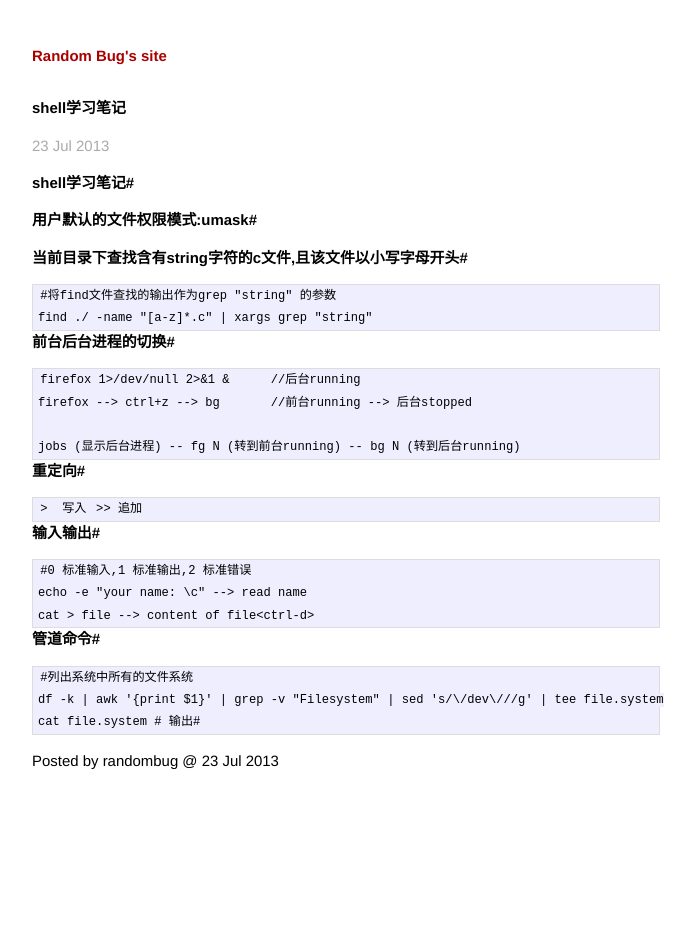
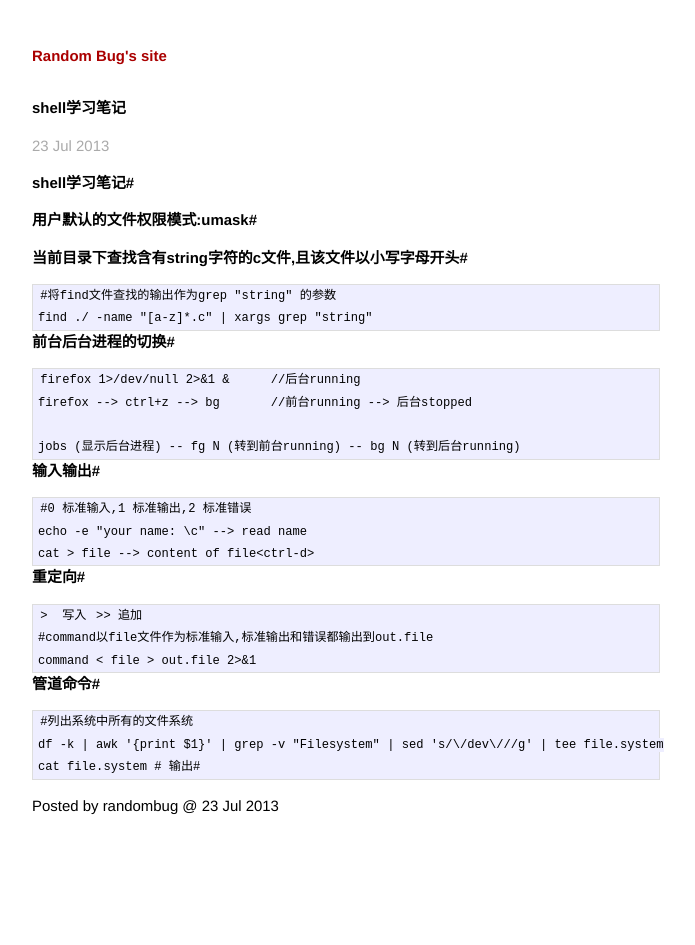
Before and after one commit to jfgong/jekyll_linteler, a Jekyll site: the page built from _posts/2013-07-23-shell-learning.markdown, in a window 1280 px wide. Shown: the whole page, without its empty margins (294-989 px from the left). Built offline with Jekyll 4.4.1, drawn with Linux system fonts in a browser that asks for light colours.

Commit message:
modified file shell-learning

```diff
--- a/_posts/2013-07-23-shell-learning.markdown
+++ b/_posts/2013-07-23-shell-learning.markdown
@@ -19,15 +19,17 @@ title: shell学习笔记
 
 	jobs (显示后台进程) -- fg N (转到前台running) -- bg N (转到后台running)
 
-#重定向#
-
-	>  写入	>> 追加
-
 #输入输出#
 
 	#0 标准输入,1 标准输出,2 标准错误
 	echo -e "your name: \c" --> read name
 	cat > file --> content of file<ctrl-d>
+
+#重定向#
+
+	>  写入	>> 追加
+	#command以file文件作为标准输入,标准输出和错误都输出到out.file
+	command < file > out.file 2>&1
 
 #管道命令#
 
```
Also changed, not shown: 1 other file.
